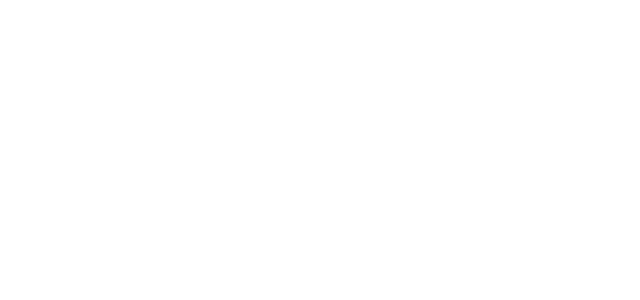
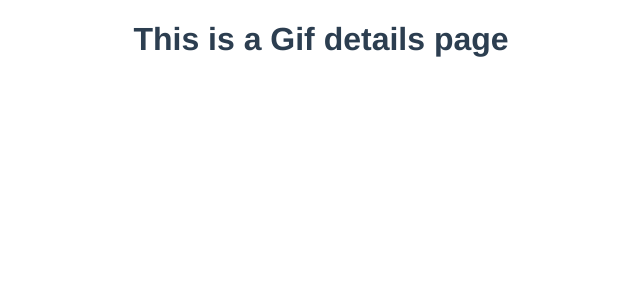
Before and after one commit to John-pels/vue-giphy-app, a Vue app: page /Gif_details in a window 1280 px wide. Before the commit this address had no page. Shown: the top 300 px of the page, without its empty margins (319-959 px from the left). Built offline with nearby package versions, Linux system fonts and the light colour scheme.

Commit message:
I rename about to Gif_details

```diff
--- a/src/router/index.js
+++ b/src/router/index.js
@@ -1,25 +1,26 @@
-import { createRouter, createWebHistory } from 'vue-router'
-import Home from '../views/Home.vue'
+import { createRouter, createWebHistory } from "vue-router";
+import Home from "../views/Home.vue";
 
 const routes = [
   {
-    path: '/',
-    name: 'Home',
-    component: Home
+    path: "/",
+    name: "Home",
+    component: Home,
   },
   {
-    path: '/about',
-    name: 'About',
+    path: "/Gif_details",
+    name: "Gif Details",
     // route level code-splitting
     // this generates a separate chunk (about.[hash].js) for this route
     // which is lazy-loaded when the route is visited.
-    component: () => import(/* webpackChunkName: "about" */ '../views/About.vue')
-  }
-]
+    component: () =>
+      import(/* webpackChunkName: "about" */ "../views/Gif_details.vue"),
+  },
+];
 
 const router = createRouter({
   history: createWebHistory(process.env.BASE_URL),
-  routes
-})
+  routes,
+});
 
-export default router
+export default router;
```
